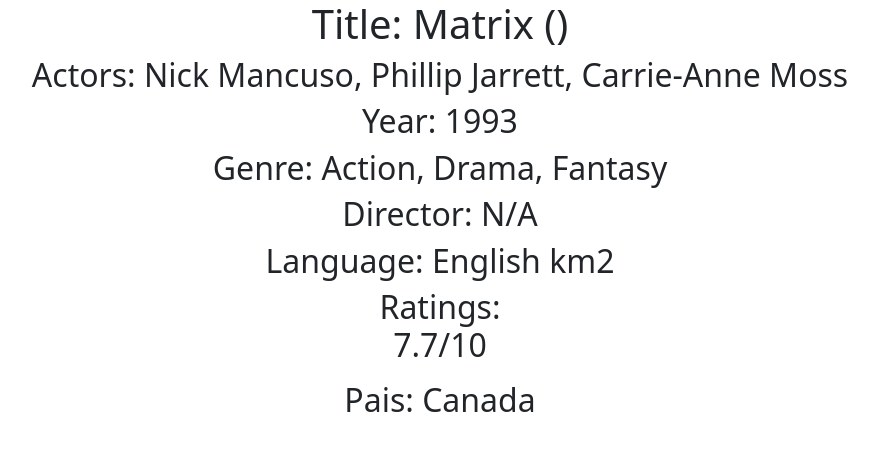
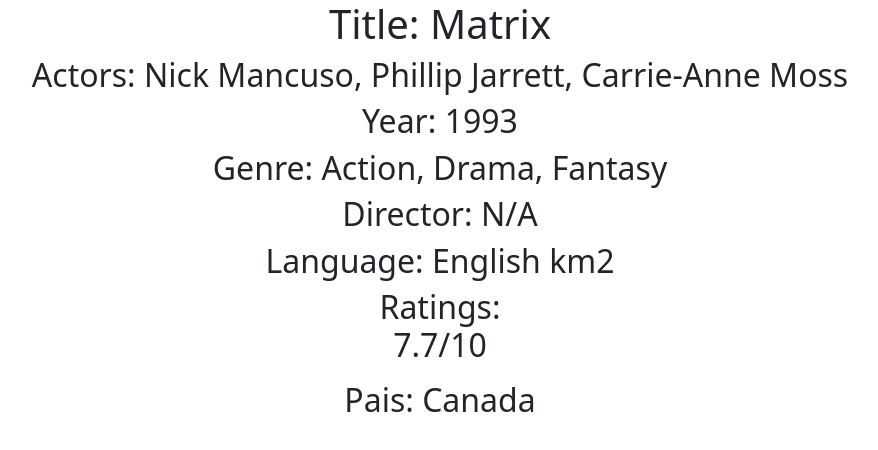
Before and after one commit to Gabox18/Blockbuster_clone-PF, a React (Create React App) app in the folder client/: page /details/tt0106062 in a window 1280 px wide. Shown: the top 450 px of the page, without its empty margins (200-1078 px from the left). Built offline with nearby package versions, Linux system fonts and the light colour scheme; no server answers.

Commit message:
fixed detail && login

```diff
--- a/client/src/components/Detail/Detail.jsx
+++ b/client/src/components/Detail/Detail.jsx
@@ -20,7 +20,7 @@ export default function Detail() {
 
   return (
       <div>
-      <h1>Title: {details[0]?.Title} ({details[0]?.id})</h1>
+      <h1>Title: {details[0]?.Title}</h1>
           <h2>Actors: {details[0]?.Actors && details[0]?.Actors}</h2>
           <h2>Year: {details[0]?.Year}</h2>
           <h2>Genre: {details[0]?.Genre}</h2>
--- a/client/src/index.js
+++ b/client/src/index.js
@@ -13,7 +13,7 @@ const clientId = process.env.REACT_APP_AUTH0_CLIENT_ID
 ReactDOM.render(
   <Provider store={store}>
     <React.StrictMode>
-      <Auth0Provider domain={domain} clientId={clientId} redirectUri={window.location.origin}>
+      <Auth0Provider domain={domain} clientId={clientId} redirectUri={`${window.location.origin}/home`}>
       <App />
       </Auth0Provider>
     </React.StrictMode>
```
